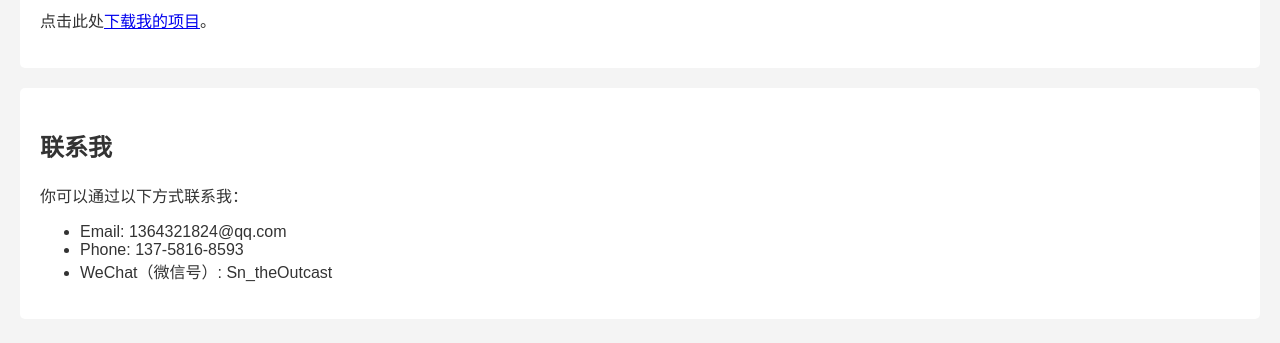
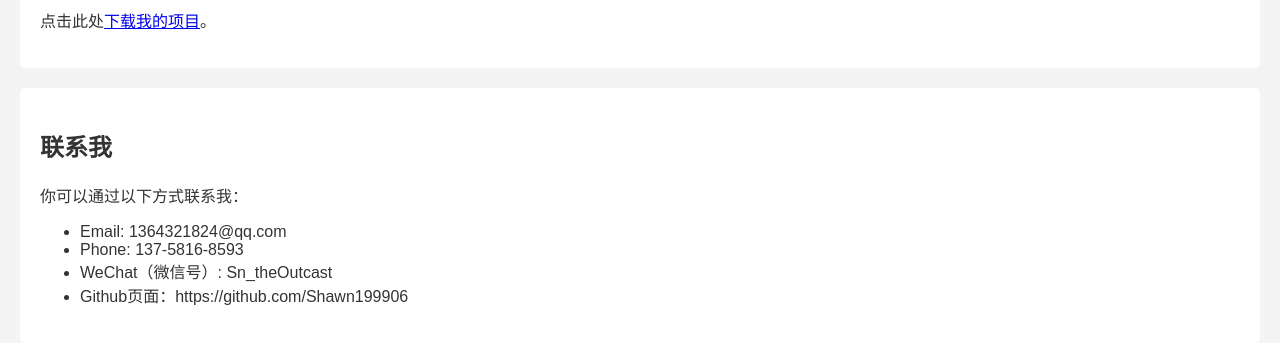
Before and after one commit to Shawn199906/Shawn199906.github.io, a plain HTML site: page index.html in a window 1280 px wide. Shown: the part 1448-1791 px from the top of the page. Drawn offline with Linux system fonts and the light colour scheme.

Commit message:
Update index.html
add github link

```diff
--- a/index.html
+++ b/index.html
@@ -56,6 +56,7 @@
             <li>Email: 1364321824@qq.com</li>
             <li>Phone: 137-5816-8593</li>
             <li>WeChat（微信号）: Sn_theOutcast</li>
+            <li>Github页面：https://github.com/Shawn199906</li>
             <p>                                     </p>
         </ul>
     </section>
```
